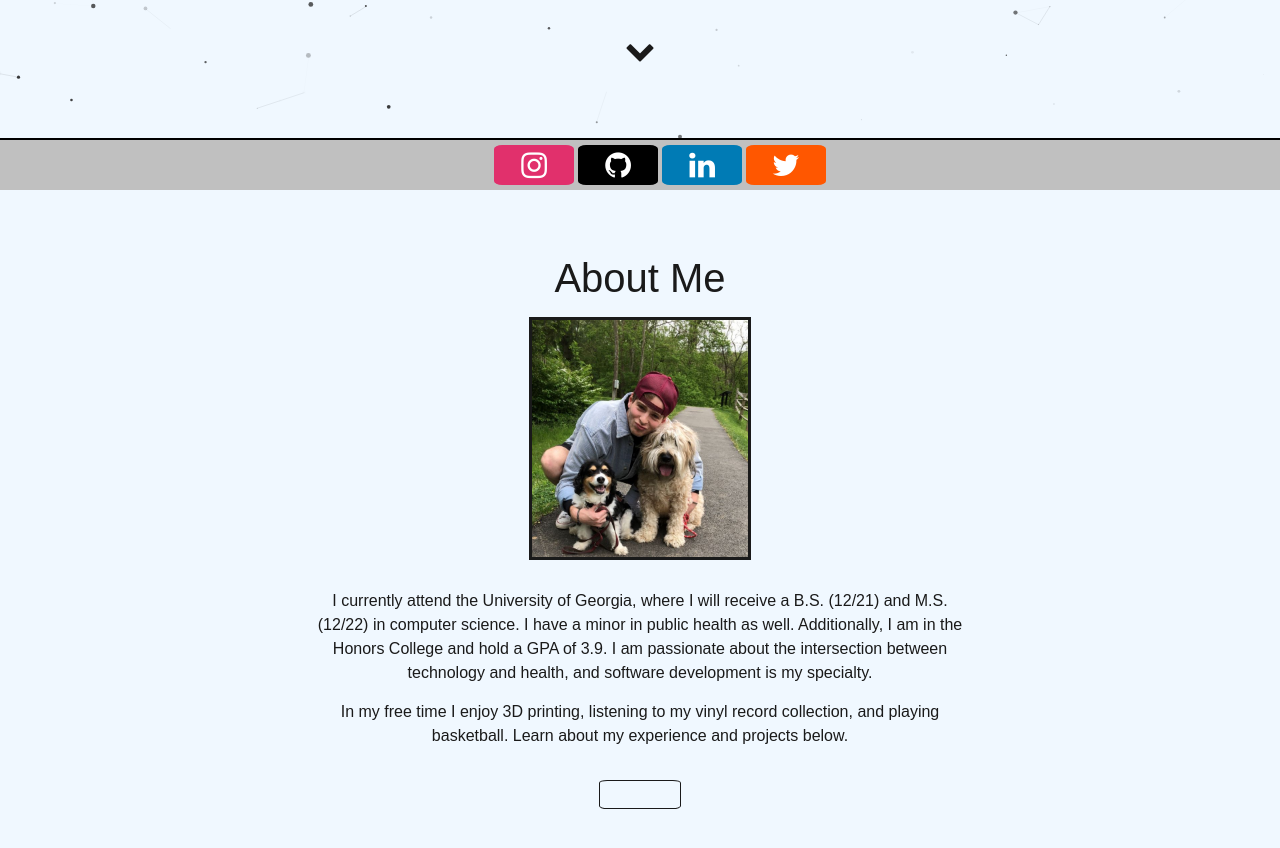
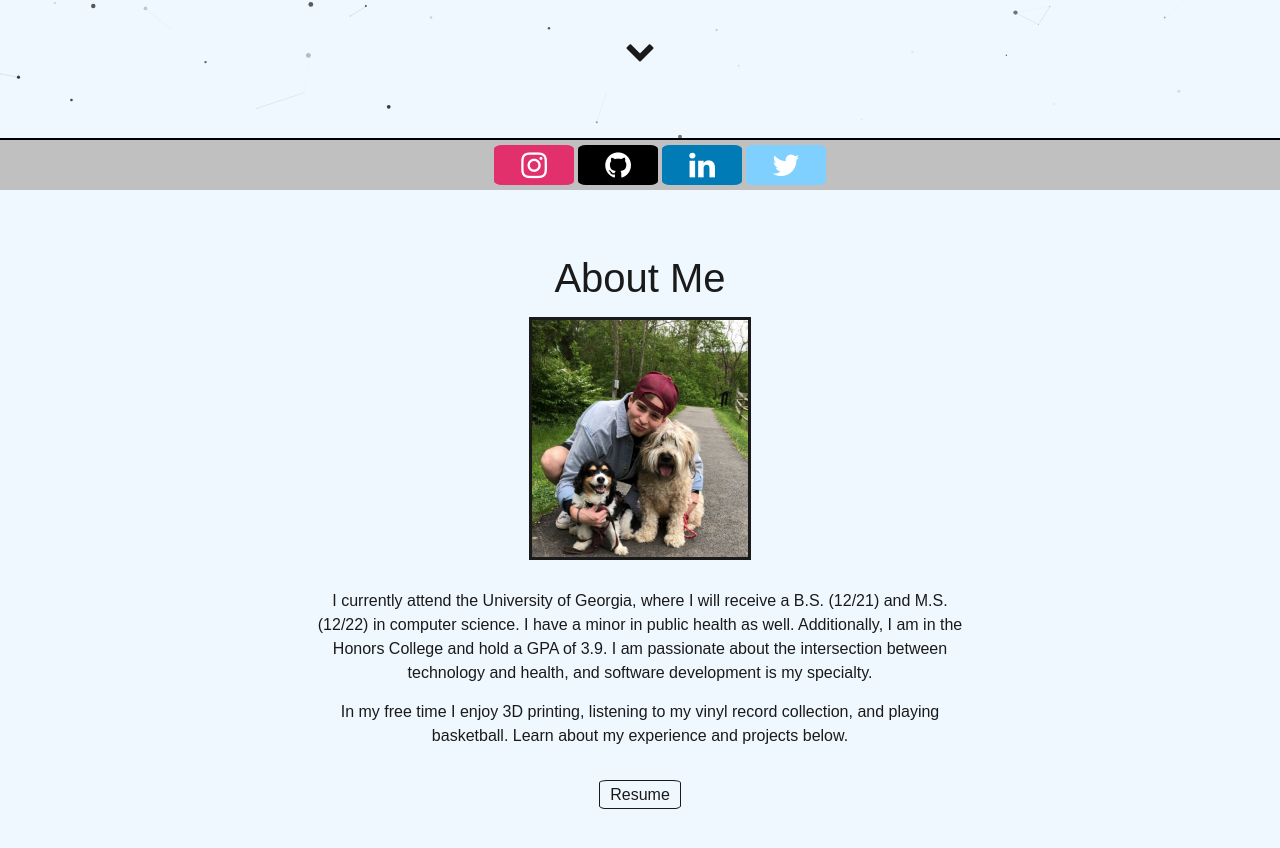
Before and after one commit to joshmess/portfolio, a plain HTML site: page index.html in a window 1280 px wide. Shown: the part 610-1458 px from the top of the page. Drawn offline with nearby package versions, Linux system fonts and the light colour scheme.

Commit message:
Add files via upload

```diff
--- a/resources/css/style.css
+++ b/resources/css/style.css
@@ -271,10 +271,10 @@ body{
     padding: 5px 10px;
     margin-left: auto;
     margin-right: auto;
-    background-color: #2e8b7;
+    background-color: #f0f8ff;
     border-radius: 10%;
     text-decoration: none;
-    color: #f0f8ff;
+    color: #1a1a1a;
 }
 
 #resumeButton:hover{
@@ -365,7 +365,7 @@ footer{
 }
 
 .fa-twitter{
-    background: #ff5700;
+    background: #7fd0ff;
     color: white;
 }
 
```
